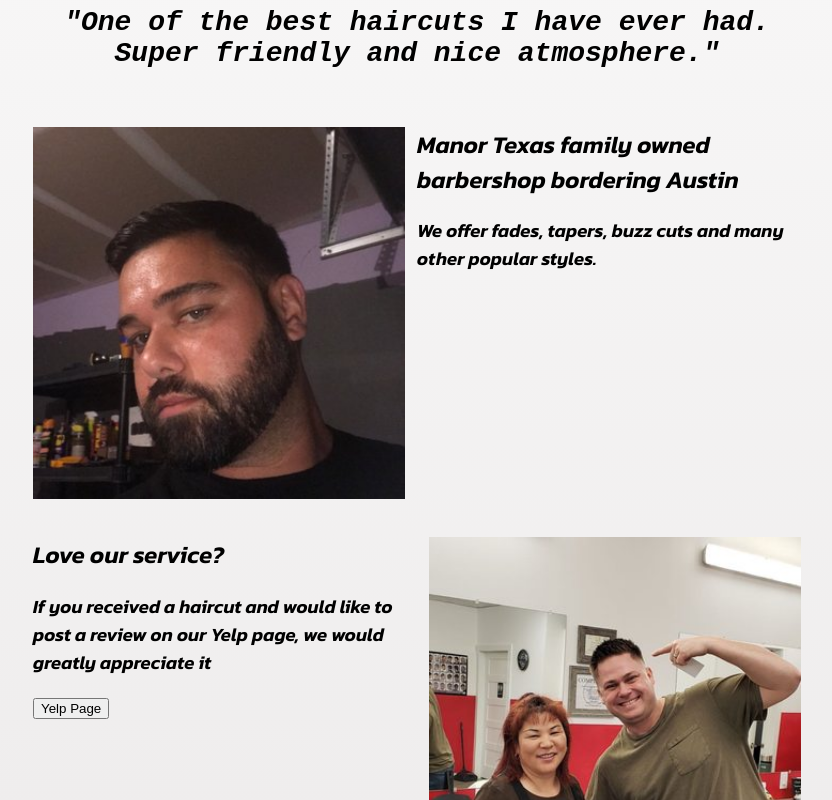
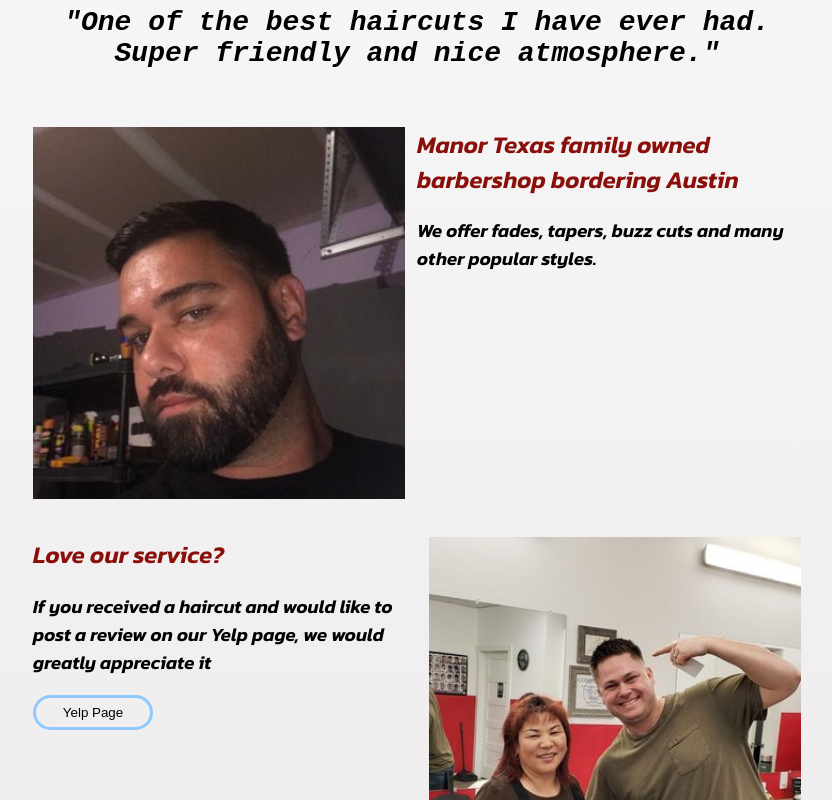
Before and after one commit to Brian4755/Jack-s-Barbershop, a React (Create React App) app: page / in a window 1280 px wide. Shown: the part 840-1640 px from the top of the page, without its empty margins (223-1055 px from the left). Built offline with nearby package versions, Linux system fonts and the light colour scheme.

Commit message:
yelp button css with hover

```diff
--- a/src/Home.css
+++ b/src/Home.css
@@ -41,6 +41,7 @@ h1 {
 
 h2 {
   margin-top: 10%;
+  color: rgb(138, 15, 10);
 }
 
 .facebookSection {
@@ -55,3 +56,18 @@ h2 {
   display: flex;
   height: 100%;
 }
+
+button {
+  border-radius: 20px;
+  width: 120px;
+  height: 35px;
+  cursor: pointer;
+  background: transparent;
+  border: 3px solid #91C9FF;
+  outline: none;
+  transition: 0.3s ease-in-out;
+}
+
+button:hover {
+  background-color: #91C9FF;
+}
```
